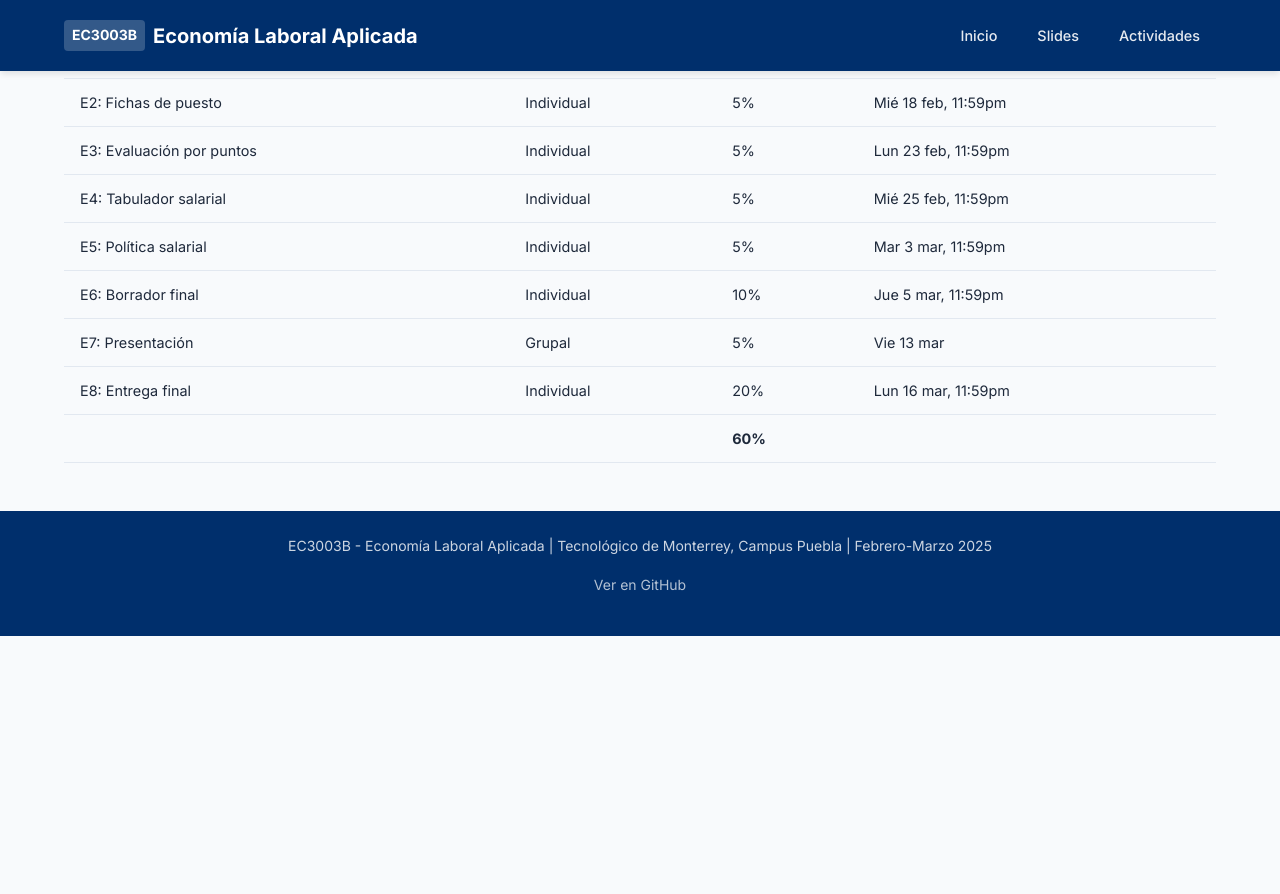
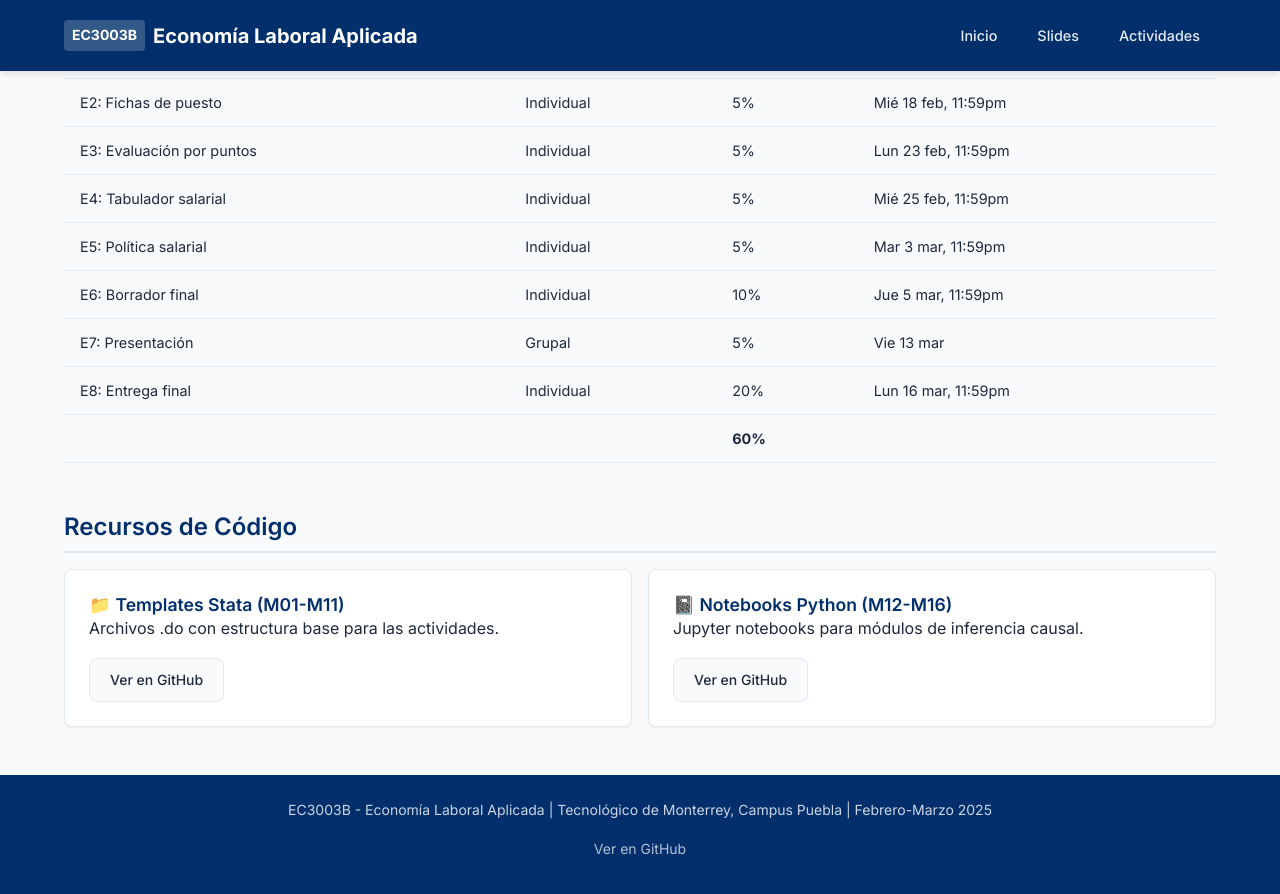
Before and after one commit to diegoacanales/EC3003B-PDFs, a Jekyll site: the page built from actividades.md, in a window 1280 px wide and 900 px high, scrolled down 2383 px. Shown: the top 894 px of the window. Built offline with Jekyll 4.4.1, drawn with Linux system fonts in a browser that asks for light colours; before the commit the page ends 3019 px from its top, so only the background shows below that.

Commit message:
Auto-deploy: Update site from EC3003B

```diff
--- a/actividades.md
+++ b/actividades.md
@@ -180,3 +180,18 @@ Instrucciones detalladas para cada entregable del curso. Haz clic en el título
 | | | **60%** | |
 
 </div>
+
+## Recursos de Código
+
+<div class="grid grid-2">
+    <div class="card">
+        <h3 class="card-title">📁 Templates Stata (M01-M11)</h3>
+        <p>Archivos .do con estructura base para las actividades.</p>
+        <a href="https://github.com/diegoacanales/EC3003B/tree/main/actividades" class="btn btn-secondary">Ver en GitHub</a>
+    </div>
+    <div class="card">
+        <h3 class="card-title">📓 Notebooks Python (M12-M16)</h3>
+        <p>Jupyter notebooks para módulos de inferencia causal.</p>
+        <a href="https://github.com/diegoacanales/EC3003B/tree/main/notebooks" class="btn btn-secondary">Ver en GitHub</a>
+    </div>
+</div>
```
Also changed, not shown: 10 other files.
